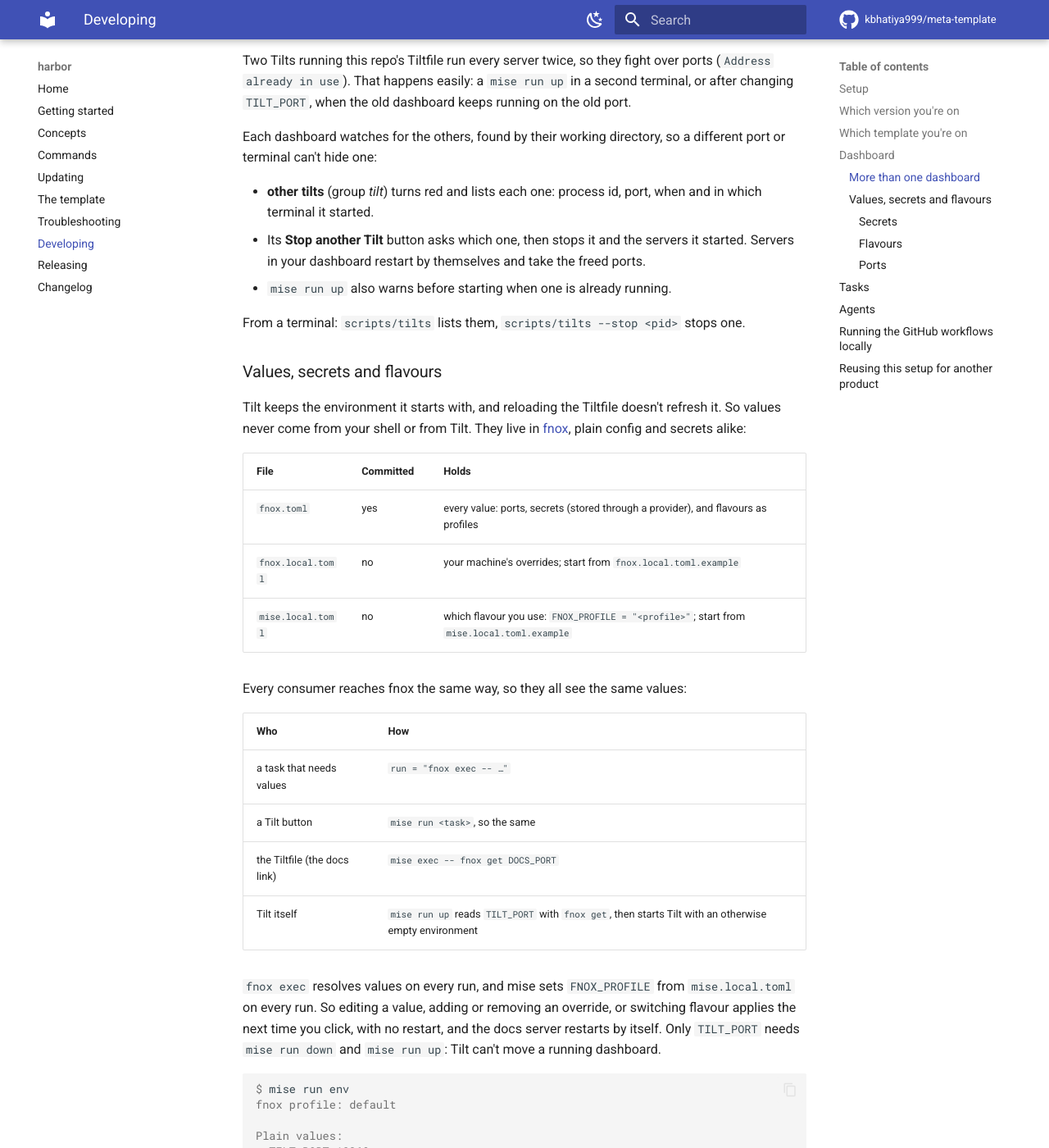
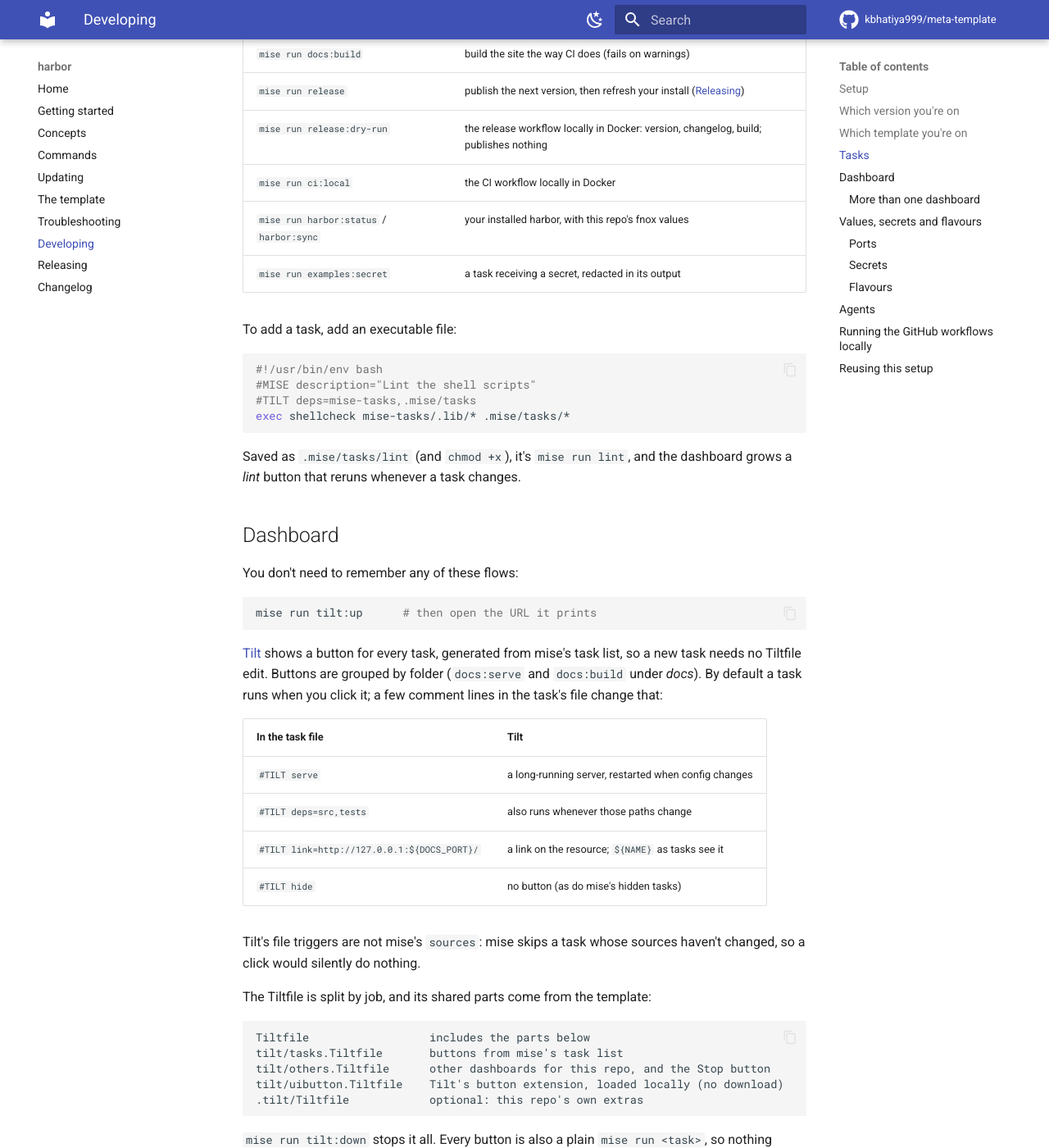
Before and after one commit to kbhatiya999/meta-template, an MkDocs documentation site: the page built from docs/developing.md, in a window 1280 px wide and 1400 px high, scrolled down 2388 px. Shown: the whole window at 82% size. Built offline with MkDocs 1.6.1 and Material for MkDocs 9.7.7, drawn with Linux system fonts in a browser that asks for light colours; comment, search, counter and statistics services are not loaded; some of the changed text lies outside the part shown.

Commit message:
Docs, CI and AGENTS.md for the split toolkit and renamed tasks

````diff
--- a/docs/developing.md
+++ b/docs/developing.md
@@ -62,37 +62,92 @@ To try a template edit without committing it, render it somewhere disposable:
 copier copy --vcs-ref HEAD ~/repo/meta-template /tmp/try-meta
 ```
 
+## Tasks
+
+Every task is a script file, one per task. mise loads two folders together:
+
+| Folder | Holds | Owned by |
+|--------|-------|----------|
+| `mise-tasks/` | the shared toolkit: `tilt:*`, `env` | the template (`template/mise-tasks/`; here, links to it) |
+| `.mise/tasks/` | this repo's own tasks | this repo; a task with the same name overrides the toolkit's |
+
+A file's path is its name: `.mise/tasks/docs/serve` is `mise run docs:serve`,
+and `build/_default` is plain `build`. Its description and settings are `#MISE`
+comments at the top, and how Tilt treats it is `#TILT` comments
+([below](#dashboard)). `mise.toml` holds only tools and settings, so it never
+grows with the task list.
+
+| Task | Does |
+|------|------|
+| `mise run tilt:up` / `tilt:down` | start / stop this repo's Tilt dashboard |
+| `mise run tilt …` | any tilt command against it, e.g. `mise run tilt get uiresource` |
+| `mise run tilt:others` / `tilt:stop <pid>` | list / stop other Tilts serving this repo |
+| `mise run env` | every value tasks see, and the file it comes from |
+| `mise run dev` / `undev` | install / uninstall the checkout as an editable uv tool |
+| `mise run test` | end-to-end tests in a throwaway sandbox (offline; your config is never touched) |
+| `mise run build` | build the sdist and wheel and check them as PyPI would |
+| `mise run docs:serve` | this site with live reload, on `DOCS_PORT` |
+| `mise run docs:build` | build the site the way CI does (fails on warnings) |
+| `mise run release` | publish the next version, then refresh your install ([Releasing](releasing.md)) |
+| `mise run release:dry-run` | the release workflow locally in Docker: version, changelog, build; publishes nothing |
+| `mise run ci:local` | the CI workflow locally in Docker |
+| `mise run harbor:status` / `harbor:sync` | your installed harbor, with this repo's fnox values |
+| `mise run examples:secret` | a task receiving a secret, redacted in its output |
+
+To add a task, add an executable file:
+
+```bash
+#!/usr/bin/env bash
+#MISE description="Lint the shell scripts"
+#TILT deps=mise-tasks,.mise/tasks
+exec shellcheck mise-tasks/.lib/* .mise/tasks/*
+```
+
+Saved as `.mise/tasks/lint` (and `chmod +x`), it's `mise run lint`, and the
+dashboard grows a *lint* button that reruns whenever a task changes.
+
 ## Dashboard
 
 You don't need to remember any of these flows:
 
 ```sh
-mise run up      # then open the URL it prints
+mise run tilt:up      # then open the URL it prints
 ```
 
-[Tilt](https://tilt.dev) shows every flow as a button, grouped as *develop*,
-*check*, *docs*, *use* and *release*, with its last result and logs:
+[Tilt](https://tilt.dev) shows a button for every task, generated from mise's
+task list, so a new task needs no Tiltfile edit. Buttons are grouped by folder
+(`docs:serve` and `docs:build` under *docs*). By default a task runs when you
+click it; a few comment lines in the task's file change that:
 
-| Resource | Runs | When |
-|----------|------|------|
-| install | `mise run dev` | click, or automatically when `pyproject.toml` or `uv.lock` change |
-| test | `mise run test` | click, or automatically when `src/`, `tests/`, `template/` or `copier.yml` change |
-| docs | `mise run docs` | always running at <http://127.0.0.1:8361/meta-template/> |
-| build, docs-build | the CI checks | click |
-| ci-local | the CI workflow, in Docker | click |
-| release-dry-run | the release workflow, in Docker, publishing nothing | click |
-| harbor status, harbor sync | your installed harbor | click |
-| release | `mise run release` | click |
+| In the task file | Tilt |
+|------------------|------|
+| `#TILT serve` | a long-running server, restarted when config changes |
+| `#TILT deps=src,tests` | also runs whenever those paths change |
+| `#TILT link=http://127.0.0.1:${DOCS_PORT}/` | a link on the resource; `${NAME}` as tasks see it |
+| `#TILT hide` | no button (as do mise's hidden tasks) |
 
-`mise run down` stops it all. Every button is also a plain `mise run <task>`,
+Tilt's file triggers are not mise's `sources`: mise skips a task whose sources
+haven't changed, so a click would silently do nothing.
+
+The Tiltfile is split by job, and its shared parts come from the template:
+
+```text
+Tiltfile                  includes the parts below
+tilt/tasks.Tiltfile       buttons from mise's task list
+tilt/others.Tiltfile      other dashboards for this repo, and the Stop button
+tilt/uibutton.Tiltfile    Tilt's button extension, loaded locally (no download)
+.tilt/Tiltfile            optional: this repo's own extras
+```
+
+`mise run tilt:down` stops it all. Every button is also a plain `mise run <task>`,
 so nothing depends on Tilt.
 
 ### More than one dashboard
 
 Two Tilts running this repo's Tiltfile run every server twice, so they fight
-over ports (`Address already in use`). That happens easily: a `mise run up` in a
-second terminal, or after changing `TILT_PORT`, when the old dashboard keeps
-running on the old port.
+over ports (`Address already in use`). That happens easily: a `mise run tilt:up`
+in a second terminal, or after changing `TILT_PORT`, when the old dashboard
+keeps running on the old port.
 
 Each dashboard watches for the others, found by their working directory, so a
 different port or terminal can't hide one:
@@ -102,54 +157,56 @@ different port or terminal can't hide one:
 - Its **Stop another Tilt** button asks which one, then stops it and the servers
   it started. Servers in your dashboard restart by themselves and take the
   freed ports.
-- `mise run up` also warns before starting when one is already running.
+- `mise run tilt:up` also warns before starting when one is already running.
 
-From a terminal: `scripts/tilts` lists them, `scripts/tilts --stop <pid>` stops one.
+From a terminal: `mise run tilt:others` lists them, `mise run tilt:stop <pid>`
+stops one.
 
-### Values, secrets and flavours
+## Values, secrets and flavours
 
 Tilt keeps the environment it starts with, and reloading the Tiltfile doesn't
 refresh it. So values never come from your shell or from Tilt. They live in
-[fnox](https://fnox.jdx.dev), plain config and secrets alike:
+[fnox](https://fnox.jdx.dev), plain config and secrets alike, split by topic:
 
 | File | Committed | Holds |
 |------|-----------|-------|
-| `fnox.toml` | yes | every value: ports, secrets (stored through a provider), and flavours as profiles |
+| `fnox.toml` | yes | imports the files below, and flavours (profiles) |
+| `fnox/config.toml` | yes | plain values: `TILT_PORT`, `DOCS_PORT`, ... |
+| `fnox/secrets.toml` | yes | secrets (through a provider), always `env = "exec"` |
 | `fnox.local.toml` | no | your machine's overrides; start from `fnox.local.toml.example` |
 | `mise.local.toml` | no | which flavour you use: `FNOX_PROFILE = "<profile>"`; start from `mise.local.toml.example` |
 
-Every consumer reaches fnox the same way, so they all see the same values:
-
-| Who | How |
-|-----|-----|
-| a task that needs values | `run = "fnox exec -- …"` |
-| a Tilt button | `mise run <task>`, so the same |
-| the Tiltfile (the docs link) | `mise exec -- fnox get DOCS_PORT` |
-| Tilt itself | `mise run up` reads `TILT_PORT` with `fnox get`, then starts Tilt with an otherwise empty environment |
-
-`fnox exec` resolves values on every run, and mise sets `FNOX_PROFILE` from
-`mise.local.toml` on every run. So editing a value, adding or removing an
-override, or switching flavour applies the next time you click, with no
-restart, and the docs server restarts by itself. Only `TILT_PORT` needs
-`mise run down` and `mise run up`: Tilt can't move a running dashboard.
+fnox also merges `fnox.toml` files from parent folders and your global config
+(`~/.config/fnox/config.toml`). `mise run env` (also a button) shows which file
+each value actually comes from:
 
 ```console
 $ mise run env
-fnox profile: default
+fnox profile: default  (pick one with FNOX_PROFILE in mise.local.toml)
 
-Plain values:
-  TILT_PORT=10369
-  DOCS_PORT=8361
+  KEY              VALUE                      FROM
+  EXAMPLE_TOKEN    (secret: tasks only)       fnox/secrets.toml
+  TILT_PORT        10369                      fnox/config.toml
+  DOCS_PORT        8361                       fnox/config.toml
 ```
 
-`mise run env` (also a Tilt button) shows what every task sees: the flavour,
-the plain values, and the names of the secrets.
+Every task reads values the same way, fresh on every run, and `mise run tilt:up`
+starts Tilt with an otherwise empty environment. So editing a value, adding or
+removing an override, or switching flavour applies the next time you click,
+with no restart, and servers restart by themselves. Only `TILT_PORT` needs
+`mise run tilt:down` and `tilt:up`: Tilt can't move a running dashboard.
 
-#### Secrets
+### Ports
 
-Secrets are marked `env = "exec"` in `fnox.toml`. Tasks run through `fnox exec`
-receive them; your shell (`fnox activate`), agents' shells and `fnox export`
-never do. Store real values through a provider, never as a plain `default`:
+Each repo gets its own `TILT_PORT` and `DOCS_PORT`, so dashboards of different
+projects run side by side. Set them in fnox; without them the toolkit derives
+both from the repo's path, so every repo still differs without any setup.
+
+### Secrets
+
+Secrets are marked `env = "exec"`: tasks run through `fnox exec` receive them;
+your shell (`fnox activate`), agents' shells and `fnox export` never do. Store
+real values through a provider, never as a plain `default`:
 
 ```sh
 fnox provider add keychain keychain        # once
@@ -157,18 +214,17 @@ fnox set DEPLOY_TOKEN --provider keychain  # prompts for the value
 ```
 
 To give a secret to one task only, with its value redacted in that task's
-output, grant it through mise's [fnox integration](https://mise.jdx.dev/environments/secrets/fnox.html)
-instead of `fnox exec`:
+output, grant it with mise's [fnox integration](https://mise.jdx.dev/environments/secrets/fnox.html):
 
-```toml
-[tasks.deploy]
-secrets = ["DEPLOY_TOKEN"]
-run = './deploy.sh'   # reads $DEPLOY_TOKEN; mise prints [redacted] if it shows up
+```bash
+#!/usr/bin/env bash
+#MISE secrets=["DEPLOY_TOKEN"]
+./deploy.sh   # reads $DEPLOY_TOKEN; mise prints [redacted] if it shows up
 ```
 
-`mise run secret-example` shows this with `EXAMPLE_TOKEN`, a placeholder.
+`mise run examples:secret` shows this with `EXAMPLE_TOKEN`, a placeholder.
 
-#### Flavours
+### Flavours
 
 A flavour is an fnox profile: a set of values that overrides the defaults.
 
@@ -186,30 +242,6 @@ FNOX_PROFILE = "scratch"
 
 Every task and Tilt button now uses the `scratch` values. Remove the line to go
 back to the default.
-
-#### Ports
-
-Each project gets its own ports in `fnox.toml` (`TILT_PORT`, `DOCS_PORT`), so
-dashboards of different projects run side by side. For other Tilt commands use
-`mise run tilt …` (for example `mise run tilt get uiresource`), which reads the
-port from fnox.
-
-## Tasks
-
-| Task | Does |
-|------|------|
-| `mise run up` / `down` | start / stop the Tilt dashboard |
-| `mise run env` | what tasks see: the fnox flavour, plain values and secret names |
-| `mise run tilt …` | any tilt command against this project's dashboard |
-| `mise run dev` | install the checkout as an editable uv tool |
-| `mise run undev` | uninstall it |
-| `mise run test` | end-to-end tests in a throwaway sandbox (offline; your config is never touched) |
-| `mise run build` | build the sdist and wheel and check them as PyPI would |
-| `mise run docs` | serve this site locally with live reload |
-| `mise run docs-build` | build the site the way CI does (fails on warnings) |
-| `mise run release` | publish the next version, then refresh your install ([Releasing](releasing.md)) |
-| `mise run ci-local` | run the CI workflow (`.github/workflows/ci.yml`) locally in Docker |
-| `mise run release-dry-run` | run the release workflow locally: version, changelog, build; publishes nothing |
 
 ## Agents
 
@@ -229,8 +261,8 @@ Docker has to be running first: with [Colima](https://github.com/abiosoft/colima
 `colima start`. The tasks check this and stop with that hint if it isn't.
 
 ```sh
-mise run ci-local          # tests, package build, docs build, as CI runs them
-mise run release-dry-run   # version, changelog cut, build: what a release would do
+mise run ci:local          # tests, package build, docs build, as CI runs them
+mise run release:dry-run   # version, changelog cut, build: what a release would do
 ```
 
 A local release run is always a dry run: the workflow skips publishing, pushing
@@ -242,16 +274,22 @@ container and never reaches your files. On GitHub, the same rehearsal is
 `.actrc` pins act's runner image, so act never stops to ask for one. The first
 run downloads it (about 1 GB).
 
-## Reusing this setup for another product
+## Reusing this setup
 
-None of it names harbor, so it carries over to any uv-packaged Python CLI.
-Copy these files:
+**In meta repos:** the template ships the same toolkit (`mise-tasks/` with
+`tilt:*` and `env`, plus the meta-repo tasks `sync`, `status`, `pull`, ...), the
+same Tiltfile, and the same fnox conventions. Template updates (`harbor sync`)
+keep `mise-tasks/`, `Tiltfile` and `tilt/` current; a repo's own tasks go in
+`.mise/tasks/`, which the template never touches.
+
+**In another product:** nothing in the toolkit names harbor. Copy:
 
 ```text
-mise.toml                         the tasks above
-Tiltfile                          the dashboard (keep the generic part, replace "use")
-scripts/tilts                     finds and stops other Tilts serving the repo
-fnox.toml                         every value: config, secrets, flavours
+mise-tasks/                       the toolkit: tilt:*, env (from template/mise-tasks/)
+Tiltfile, tilt/                   the dashboard (from template/)
+.mise/tasks/                      your own tasks (dev, test, release, ... as examples)
+mise.toml                         tools and settings
+fnox.toml, fnox/                  values and secrets
 fnox.local.toml.example           document per-machine value overrides
 mise.local.toml.example           document picking a flavour (FNOX_PROFILE)
 .actrc, .github/workflows/ci.yml  local workflow runs with act, and CI
--- a/docs/template.md
+++ b/docs/template.md
@@ -19,8 +19,10 @@ harbor answers these for you. It takes the slug from the account and name, and
 
 ```text
 mani.yaml          the repos this meta repo holds, and cross-repo tasks
-mise.toml          pinned tools (mani, fnox) and meta-level tasks
-fnox.toml          encrypted secrets (if use_fnox)
+mise.toml          pinned tools (mani, tilt, fnox)
+mise-tasks/        meta-level tasks and the shared toolkit (tilt:*, env), one script each
+Tiltfile, tilt/    a Tilt dashboard with a button per task
+fnox.toml          values and encrypted secrets (if use_fnox)
 .gitignore         what isn't committed, plus the # mani # block
 .ignore            what your editor doesn't search, plus the same block
 AGENTS.md          instructions for coding agents working in the meta repo
@@ -32,17 +34,24 @@ README.md
 ## Tasks
 
 Tasks that run **inside each repo** are mani tasks in `mani.yaml`. **Meta-level**
-tasks are in `mise.toml`, and `mise run` wraps the mani ones so you have one entry point.
+tasks are script files in `mise-tasks/`, and `mise run` wraps the mani ones so
+you have one entry point.
 
-| Task | Defined in | Does |
-|------|-----------|------|
-| `mise run sync` | mise | `mani sync` plus mirroring the `# mani #` block into `.ignore` |
-| `mise run hello` | mani | prints Hello World in every repo |
-| `mise run status` | mani | `git status --short` in every repo |
-| `mise run pull` | mani | `git pull --ff-only` in every repo |
-| `mise run tasks` | mise | lists the cross-repo tasks |
-| `mise run secrets` | mise | `fnox list` (if use_fnox) |
-| `mise run check-secrets` | mise | `fnox check` (if use_fnox) |
+| Task | Does |
+|------|------|
+| `mise run sync` | `mani sync` plus mirroring the `# mani #` block into `.ignore` |
+| `mise run hello` | the mani `hello` task in every repo |
+| `mise run status` | `git status --short` in every repo |
+| `mise run pull` | `git pull --ff-only` in every repo |
+| `mise run tasks` | lists the cross-repo tasks |
+| `mise run secrets` / `secrets:check` | `fnox list` / `fnox check` (if use_fnox) |
+| `mise run tilt:up` | every task as a button in a Tilt dashboard, on the repo's own port |
+| `mise run env` | every value tasks see, and the file it comes from |
+
+`mise-tasks/`, `Tiltfile` and `tilt/` are the shared developer toolkit, the
+same one harbor's own repo uses ([Developing](developing.md)). Template updates
+keep them current, so don't edit them in place: put the meta repo's own tasks in
+`.mise/tasks/`, where a task with the same name overrides the toolkit's.
 
 You can also run mani directly: `mani run status --all --parallel`,
 `mani run pull --tags active`, `mani tui`.
````
Also changed, not shown: AGENTS.md (+21 -11 lines), CHANGELOG.md (+27 -14 lines), README.md (+1 -1 lines), docs/releasing.md (+1 -1 lines), 4 other files.
